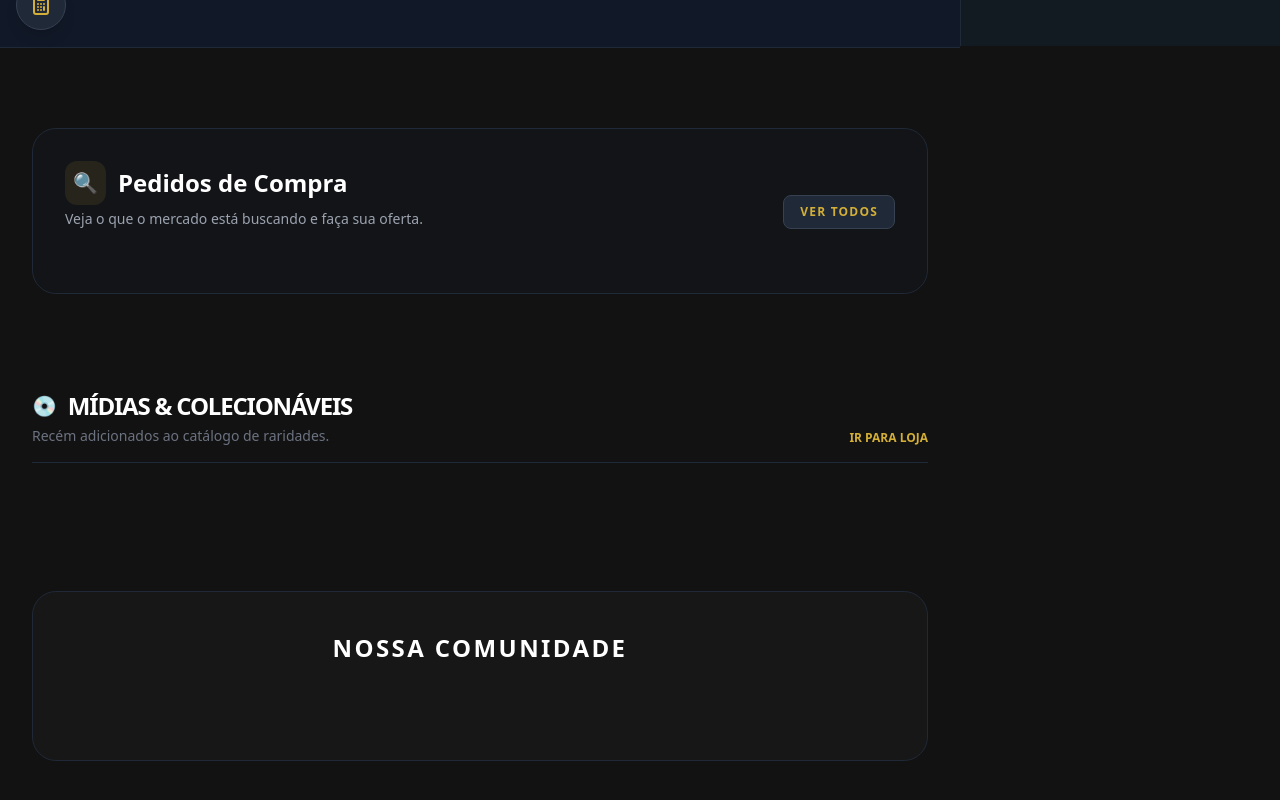
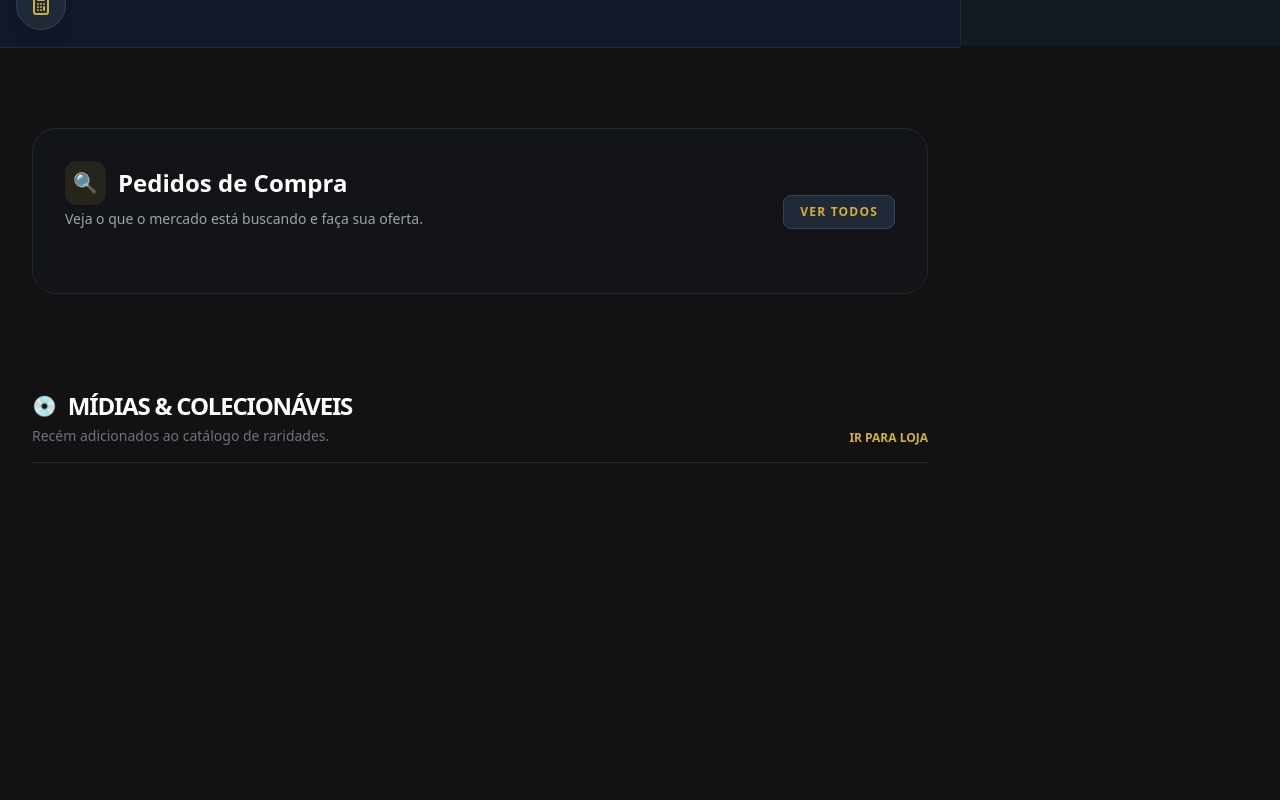
Before and after one commit to 16damasceno-beep/Vinil-D-oro, a React (Vite) app: page /profile in a window 1280 px wide. Shown: the part 754-1554 px from the top of the page. After the commit the page ends 1329 px from the top, so only its background shows below. Built offline with nearby package versions, Linux system fonts and the light colour scheme.

Commit message:
refeito todo

```diff
--- a/pages/Home.tsx
+++ b/pages/Home.tsx
@@ -11,13 +11,11 @@ export const Home: React.FC = () => {
     .filter(l => l.status === 'DISPONÍVEL')
     .sort((a, b) => new Date(b.createdAt).getTime() - new Date(a.createdAt).getTime());
 
-  // Separação rigorosa por tipo de item
   const lotListings = allActiveListings.filter(l => l.catalogItem.itemType === ItemType.LOTE).slice(0, 4);
   const equipmentListings = allActiveListings.filter(l => l.catalogItem.itemType === ItemType.EQUIPMENT).slice(0, 5);
   const mediaListings = allActiveListings.filter(l => l.catalogItem.itemType !== ItemType.EQUIPMENT && l.catalogItem.itemType !== ItemType.LOTE).slice(0, 10);
 
   const latestWants = wantRequests.filter(r => r.status === 'ABERTO').slice(0, 4);
-  const topSellers = users.filter(u => u.sellerReviewCount > 0 || u.role !== 'COMPRADOR').slice(0, 6);
 
   const renderListingCard = (listing: any, highlight: boolean = false) => (
     <Link
@@ -47,7 +45,6 @@ export const Home: React.FC = () => {
 
   return (
     <div className="min-h-screen bg-vinyl-black pb-20">
-      {/* Hero Section */}
       <div className="relative bg-gray-900 overflow-hidden border-b border-gray-800">
         <div className="max-w-7xl mx-auto px-4 py-20 lg:py-32 flex flex-col lg:flex-row items-center gap-12">
           <div className="flex-1 text-center lg:text-left space-y-6 animate-[fadeIn_0.5s]">
@@ -73,8 +70,6 @@ export const Home: React.FC = () => {
       </div>
 
       <div className="max-w-7xl mx-auto px-4 sm:px-6 lg:px-8 mt-20 space-y-24">
-
-        {/* Looking For Section */}
         <section className="bg-gray-900/30 p-8 rounded-3xl border border-gray-800 animate-[fadeIn_0.5s]">
           <div className="flex justify-between items-end mb-8">
             <div>
@@ -98,7 +93,6 @@ export const Home: React.FC = () => {
           </div>
         </section>
 
-        {/* Lotes - Mirroring Catalog Style */}
         {lotListings.length > 0 && (
           <section className="animate-[fadeIn_0.6s]">
             <div className="flex justify-between items-end mb-8 border-b border-vinyl-accent/30 pb-4">
@@ -116,7 +110,6 @@ export const Home: React.FC = () => {
           </section>
         )}
 
-        {/* Mídias - Mirroring Catalog Style */}
         <section className="animate-[fadeIn_0.7s]">
           <div className="flex justify-between items-end mb-8 border-b border-gray-800 pb-4">
             <div>
@@ -132,7 +125,6 @@ export const Home: React.FC = () => {
           </div>
         </section>
 
-        {/* Equipamentos - Mirroring Catalog Style */}
         {equipmentListings.length > 0 && (
           <section className="animate-[fadeIn_0.8s]">
             <div className="flex justify-between items-end mb-8 border-b border-gray-800 pb-4">
@@ -149,27 +141,6 @@ export const Home: React.FC = () => {
             </div>
           </section>
         )}
-
-        {/* Community Section */}
-        <section className="bg-vinyl-groove/40 p-10 rounded-3xl border border-gray-800 text-center animate-[fadeIn_0.9s]">
-            <h2 className="text-2xl font-bold text-white mb-8 uppercase tracking-widest">Nossa Comunidade</h2>
-            <div className="flex gap-6 overflow-x-auto pb-6 scrollbar-hide justify-start sm:justify-center">
-               {topSellers.map(u => (
-                 <div key={u.id} className="flex-shrink-0 w-44 bg-gray-900 border border-gray-800 rounded-3xl p-6 hover:border-vinyl-accent transition-all duration-300 group shadow-2xl">
-                    <div className="w-20 h-20 bg-gradient-to-br from-gray-700 to-gray-900 rounded-full mx-auto mb-4 flex items-center justify-center text-3xl font-bold text-vinyl-accent border-4 border-gray-800 group-hover:scale-110 transition-transform shadow-inner">
-                       {u.nickname.charAt(0)}
-                    </div>
-                    <h4 className="text-white font-bold text-sm truncate mb-1">{u.nickname}</h4>
-                    <div className="flex justify-center items-center gap-1 mb-4">
-                       <span className="text-yellow-500 text-xs">★</span>
-                       <span className="text-xs text-gray-400">{u.sellerReviewCount > 0 ? u.sellerRating.toFixed(1) : 'S/R'}</span>
-                    </div>
-                    <span className="text-[9px] bg-gray-800 text-gray-500 px-3 py-1 rounded-full border border-gray-700 uppercase font-black tracking-widest">{u.role}</span>
-                 </div>
-               ))}
-            </div>
-        </section>
-
       </div>
     </div>
   );
--- a/pages/ListingDetails.tsx
+++ b/pages/ListingDetails.tsx
@@ -54,6 +54,7 @@ export const ListingDetails: React.FC = () => {
     if (!currentUser) { navigate('/login'); return; }
     if (listing.sellerId === currentUser.id) return alert("Você não pode reservar seu próprio item.");
 
+    // Regra de precificação solicitada anteriormente
     const cost = listing.catalogItem.itemType === ItemType.EQUIPMENT ? 40 : 10;
     if (currentUser.walletBalance < cost) {
       return alert(`Saldo insuficiente para reserva. Você precisa de R$ ${cost.toFixed(2)} em sua carteira.`);
--- a/pages/SellVinyl.tsx
+++ b/pages/SellVinyl.tsx
@@ -138,7 +138,7 @@ export const SellVinyl: React.FC = () => {
       ...manualForm,
       year: parseInt(manualForm.year) || 0,
       coverUrl: finalCoverUrl,
-      format: manualForm.itemType, // Importante: Garante que o formato siga o tipo selecionado
+      format: manualForm.itemType,
       tracks: manualForm.tracks.filter(t => t.title)
     };
     addToCatalog(newItem);
@@ -253,7 +253,6 @@ export const SellVinyl: React.FC = () => {
                         </div>
                       </div>
 
-                      {/* CORREÇÃO AQUI: Campos de Tipo de Item e Selo agora totalmente editáveis */}
                       <div className="grid grid-cols-2 gap-3 p-3 bg-vinyl-accent/5 rounded-lg border border-vinyl-accent/20">
                         <div>
                           <label className="text-[10px] text-vinyl-accent uppercase font-black mb-1 ml-1 block">Tipo / Formato</label>
--- a/store.tsx
+++ b/store.tsx
@@ -431,7 +431,6 @@ export const StoreProvider: React.FC<{ children: ReactNode }> = ({ children }) =
     const listing = listings.find(l => l.id === listingId);
     if (!listing) return;
 
-    // Lógica principal de compra
     const updatedListing = {
         ...listing,
         status: 'AGUARDANDO_ENVIO' as const,
@@ -450,7 +449,7 @@ export const StoreProvider: React.FC<{ children: ReactNode }> = ({ children }) =
         dbUpsert('users', upSeller);
     }
 
-    // CORREÇÃO: Finalizar o 'Procuro Por' se esta compra veio de uma resposta de pedido
+    // FINALIZAÇÃO AUTOMÁTICA DO PEDIDO NO "PROCURO POR"
     const associatedResponse = wantResponses.find(res => res.listingId === listingId);
     if (associatedResponse) {
       const associatedRequest = wantRequests.find(req => req.id === associatedResponse.requestId);
```
Also changed, not shown: pages/LookingFor.tsx (+2 -17 lines).
